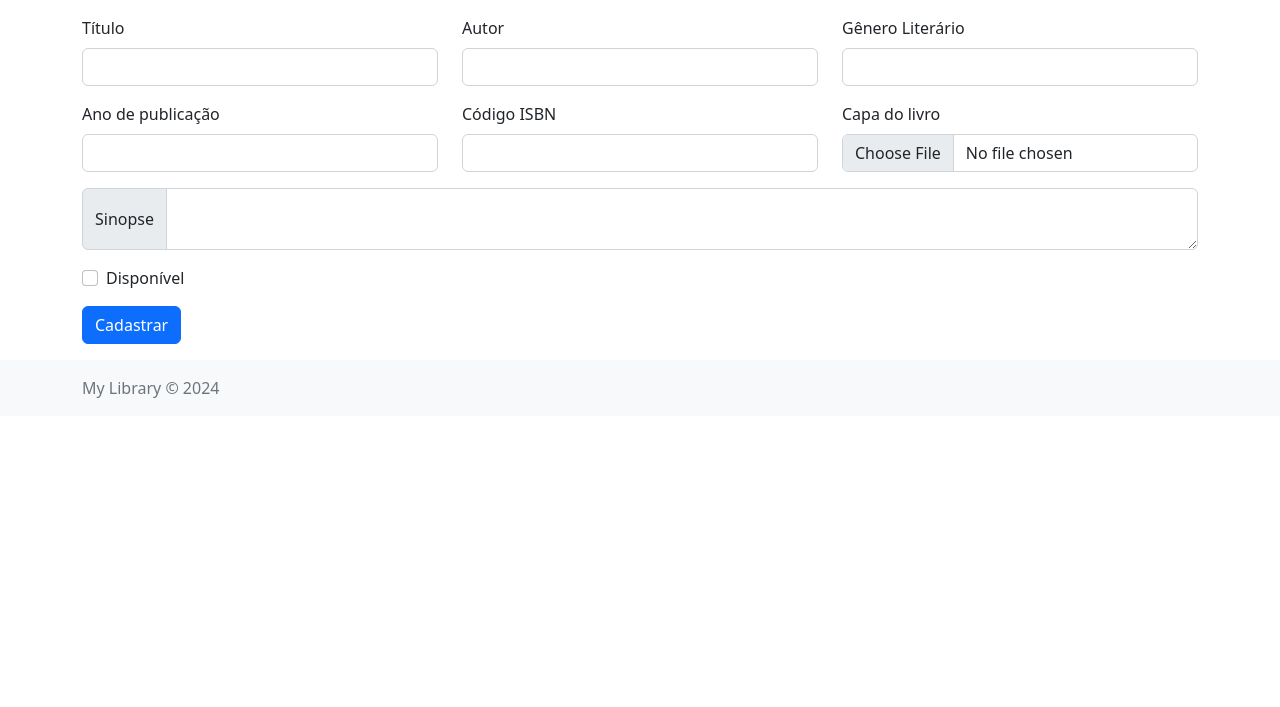
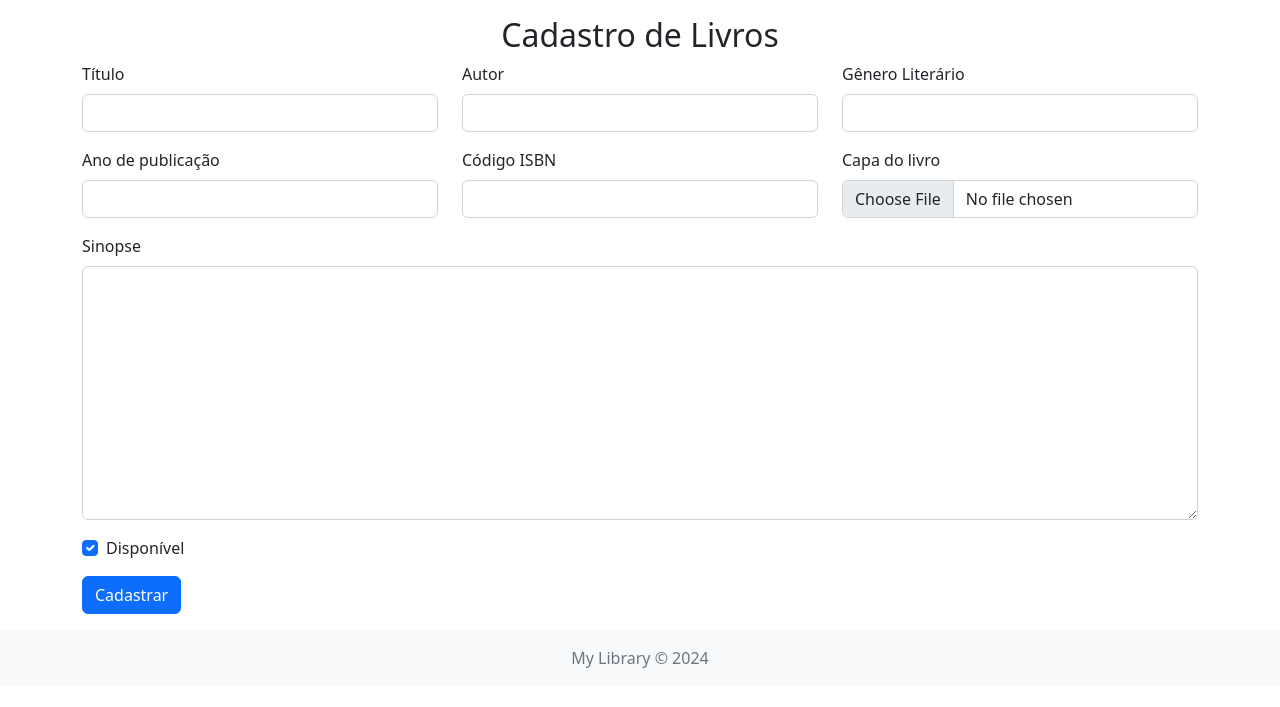
Before and after one commit to MF-Guilherme/library-management, a Django app: page /library/book_register/ in a window 1280 px wide. Shown: the part 56-763 px from the top of the page. Run offline with Django 5.2, Linux system fonts and the light colour scheme.

Commit message:
refactor(book_register): refactor the book register using Django ModelForm

```diff
--- /dev/null
+++ b/library/forms.py
@@ -0,0 +1,67 @@
+from django import forms
+from .models import Book
+from datetime import datetime
+
+class BookForm(forms.ModelForm):
+    class Meta:
+        model = Book
+        fields = ['title', 'author', 'genre', 'year', 'isbn', 'cover_image', 'synopsis', 'avaible']
+
+        widgets = {
+            'title': forms.TextInput(attrs={'class': 'form-control', 'id': 'book_title'}),
+            'author': forms.TextInput(attrs={'class': 'form-control', 'id': 'book_author'}),
+            'genre': forms.TextInput(attrs={'class': 'form-control', 'id': 'book_genre'}),
+            'year': forms.TextInput(attrs={'class': 'form-control', 'id': 'book_year'}),
+            'isbn': forms.TextInput(attrs={'class': 'form-control', 'id': 'book_isbn'}),
+            'cover_image': forms.ClearableFileInput(attrs={'class': 'form-control', 'id': 'book_cover'}),
+            'synopsis': forms.Textarea(attrs={'class': 'form-control', 'aria-label': 'With textarea'}),
+            'avaible': forms.CheckboxInput(attrs={'class': 'form-check-input', 'id': 'book_avaible'}),
+        }
+
+    def clean_title(self):
+        title = self.cleaned_data.get('title')
+        if title.isnumeric():
+            raise forms.ValidationError("O título não pode conter apenas números.")
+        return title
+
+    def clean_author(self):
+        author = self.cleaned_data.get('author')
+        if author.isnumeric():
+            raise forms.ValidationError("O nome do autor não pode conter apenas números.")
+        return author
+
+    def clean_year(self):
+        year = self.cleaned_data.get('year')
+        current_year = datetime.now().year
+        if not year.isnumeric():
+            raise forms.ValidationError("O ano de publicação deve conter apenas números.")
+        if int(year) > current_year:
+            raise forms.ValidationError("O ano de publicação não pode ser maior que o ano atual.")
+        if len(str(year)) < 3:
+            raise forms.ValidationError("O ano de publicação deve conter pelo menos 3 dígitos.")
+        return year
+
+    def clean_isbn(self):
+        isbn = self.cleaned_data.get('isbn')
+        if not isbn.isnumeric():
+            raise forms.ValidationError("O código ISBN deve conter apenas números.")
+        if Book.objects.filter(isbn=isbn).exists():
+            raise forms.ValidationError("Este ISBN já está cadastrado para outro livro.")
+        return isbn
+
+    def clean_genre(self):
+        genre = self.cleaned_data.get('genre')
+        if genre.isnumeric():
+            raise forms.ValidationError("O gênero literário não deve conter apenas números.")
+        return genre
+
+    def clean(self):
+        cleaned_data = super().clean()
+        title = cleaned_data.get('title')
+        author = cleaned_data.get('author')
+        genre = cleaned_data.get('genre')
+
+        # Valida campos vazios
+        if not title or not author or not genre:
+            raise forms.ValidationError("Todos os campos devem ser preenchidos.")
+        return cleaned_data
--- a/library/templates/book_register.html
+++ b/library/templates/book_register.html
@@ -1,45 +1,81 @@
 {% extends "base_generic.html" %}
 
-<!-- title, author, year, genre, isbn, cover_image -->
 {% block content %}
-<form method="POST" enctype="multipart/form-data"> {% csrf_token %}
+
+<h2 class="text-center">Cadastro de Livros</h2>
+<form method="POST" enctype="multipart/form-data">
+    {% csrf_token %}
     <div class="row">
-        <div class="col mb-3">
+        <div class="col-md-4 mb-3">
             <label for="book_title" class="form-label">Título</label>
-            <input type="text" class="form-control" id="book_title" name="title">
+            {{ form.title }}
+            {% if form.title.errors %}
+                <div class="text-danger">
+                    {{ form.title.errors }}
+                </div>
+            {% endif %}
         </div>
-        <div class="col mb-3">
+        <div class="col-md-4 mb-3">
             <label for="book_author" class="form-label">Autor</label>
-            <input type="text" class="form-control" id="book_author" name="author">
+            {{ form.author }}
+            {% if form.author.errors %}
+                <div class="text-danger">
+                    {{ form.author.errors }}
+                </div>
+            {% endif %}
         </div>
-        <div class="col mb-3">
+        <div class="col-md-4 mb-3">
             <label for="book_genre" class="form-label">Gênero Literário</label>
-            <input type="text" class="form-control" id="book_genre" name="genre">
+            {{ form.genre }}
+            {% if form.genre.errors %}
+                <div class="text-danger">
+                    {{ form.genre.errors }}
+                </div>
+            {% endif %}
         </div>
     </div>
     <div class="row">
-        <div class="col mb-3">
+        <div class="col-md-4 mb-3">
             <label for="book_year" class="form-label">Ano de publicação</label>
-            <input type="text" class="form-control" id="book_year" name="year">
+            {{ form.year }}
+            {% if form.year.errors %}
+                <div class="text-danger">
+                    {{ form.year.errors }}
+                </div>
+            {% endif %}
         </div>
-        <div class="col mb-3">
+        <div class="col-md-4 mb-3">
             <label for="book_isbn" class="form-label">Código ISBN</label>
-            <input type="text" class="form-control" id="book_isbn" name="isbn">
+            {{ form.isbn }}
+            {% if form.isbn.errors %}
+                <div class="text-danger">
+                    {{ form.isbn.errors }}
+                </div>
+            {% endif %}
         </div>
-        <div class="col mb-3">
+        <div class="col-md-4 mb-3">
             <label for="book_cover" class="form-label">Capa do livro</label>
-            <input class="form-control" type="file" id="book_cover" name="book_cover">
+            {{ form.cover_image }}
+            {% if form.cover_image.errors %}
+                <div class="text-danger">
+                    {{ form.cover_image.errors }}
+                </div>
+            {% endif %}
         </div>
     </div>
-    <div class="input-group mb-3">
-        <span class="input-group-text">Sinopse</span>
-        <textarea class="form-control" aria-label="With textarea" name="synopsis"></textarea>
+    <div class="mb-3">
+        <label for="book_synopsis" class="form-label">Sinopse</label>
+        {{ form.synopsis }}
+        {% if form.synopsis.errors %}
+            <div class="text-danger">
+                {{ form.synopsis.errors }}
+            </div>
+        {% endif %}
     </div>
     <div class="mb-3 form-check">
-        <input type="checkbox" class="form-check-input" id="book_avaible" name="book_avaible">
+        {{ form.avaible }}
         <label class="form-check-label" for="book_avaible">Disponível</label>
     </div>
     <button type="submit" class="btn btn-primary">Cadastrar</button>
 </form>
-
 {% endblock content %}
--- a/library/views.py
+++ b/library/views.py
@@ -1,8 +1,9 @@
 from django.shortcuts import render, redirect
-from .models import Book
 from django.http import HttpResponse
 from django.contrib import messages
 from django.contrib.messages import constants
+from .models import Book
+from .forms import BookForm
 
 
 def home(request):
@@ -16,28 +17,15 @@ def get_books_info(request):
         return render(request, 'books.html', {'books': books})
 
 def book_register(request):
-    if request.method == 'GET':
-        return render(request, 'book_register.html')
-    elif request.method == 'POST':
-        title = request.POST.get('title')
-        author = request.POST.get('author')
-        year = request.POST.get('year')
-        genre = request.POST.get('genre')
-        isbn = request.POST.get('isbn')
-        avaible = request.POST.get('book_avaible') == "on"
-        cover_image = request.FILES.get('book_cover')
-        synopsis = request.POST.get('synopsis')
+    if request.method == 'POST':
+        form = BookForm(request.POST, request.FILES)
+        if form.is_valid():
+            form.save()
+            messages.success(request, 'Livro cadastrado com sucesso!')
+            return redirect('/')
+        else:
+            messages.error(request, 'Erro ao cadastrar o livro. Verifique os campos.')
+    else:
+        form = BookForm()
 
-        book = Book()
-        book.title = title
-        book.author = author
-        book.year = year
-        book.genre = genre
-        book.isbn = isbn
-        book.avaible = avaible
-        book.cover_image = cover_image
-        book.synopsis = synopsis
-
-        book.save()
-        messages.add_message(request, constants.SUCCESS, "Livro cadastrado com sucesso!")
-        return redirect('/')
+    return render(request, 'book_register.html', {'form': form})
--- a/library_management_web/settings.py
+++ b/library_management_web/settings.py
@@ -138,7 +138,7 @@ LOGOUT_REDIRECT_URL = '/accounts/login'
 
 MESSAGE_TAGS = {
     constants.DEBUG: 'alert-debug',
-    constants.ERROR: 'alert-error',
+    constants.ERROR: 'alert-danger',
     constants.INFO: 'alert-info',
     constants.SUCCESS: 'alert-success',
     constants.WARNING: 'alert-warning',
--- a/templates/partials/footer.html
+++ b/templates/partials/footer.html
@@ -1,5 +1,5 @@
 <footer class="footer mt-3 py-3 bg-light">
-  <div class="container">
+  <div class="container text-center">
       <span class="text-muted">My Library &copy; 2024</span>
   </div>
 </footer>
--- a/templates/partials/navbar.html
+++ b/templates/partials/navbar.html
@@ -11,7 +11,7 @@
             <a class="nav-link" href="{% url "library:books" %}">Livros</a>
           </li>
           <li class="nav-item">
-            <a class="nav-link" href="{% url "library:books" %}">Usuários</a>
+            <a class="nav-link" href="#">Usuários</a>
           </li>
         </ul>
 
```
